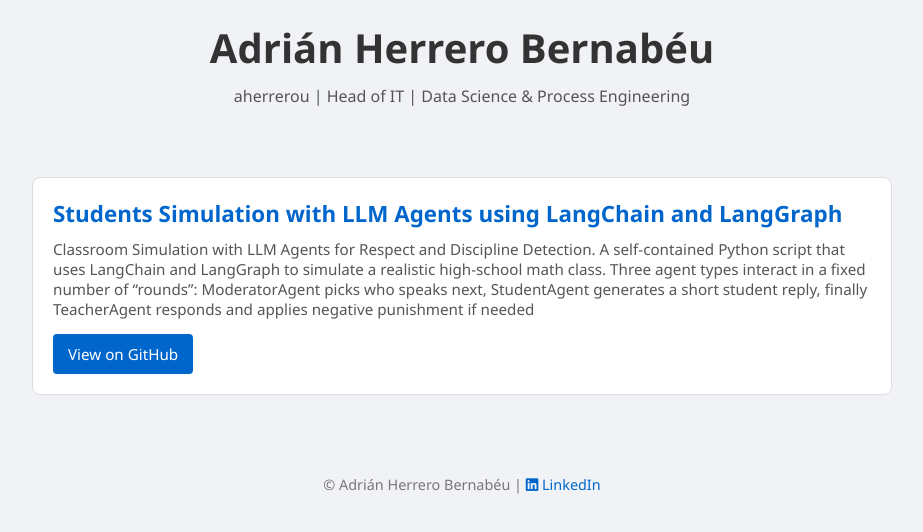
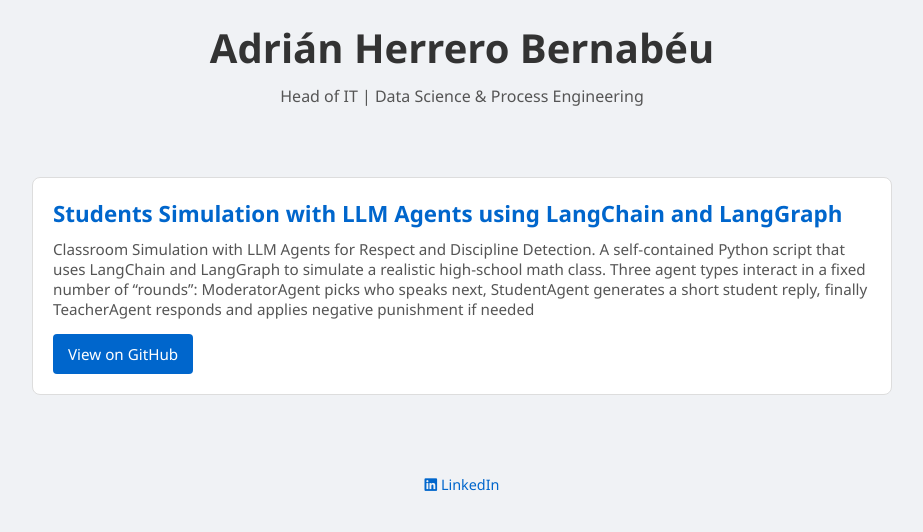
Before and after one commit to aherrerou/aherrerou.github.io, a plain HTML site: page index.html in a window 1280 px wide. Shown: the whole page, without its empty margins (178-1101 px from the left). Drawn offline with Linux system fonts and the light colour scheme.

Commit message:
Updating profile

```diff
--- a/index.html
+++ b/index.html
@@ -62,7 +62,7 @@
 <body>
   <header class="container">
     <h1>Adrián Herrero Bernabéu</h1>
-    <p class="subtitle">aherrerou | Head of IT | Data Science & Process Engineering</p>
+    <p class="subtitle">Head of IT | Data Science & Process Engineering</p>
   </header>
 
   <section class="projects container">
@@ -78,7 +78,7 @@
   </section>
 
 <footer>
-  <p>&copy; Adrián Herrero Bernabéu |
+  <p>
     <a href="https://www.linkedin.com/in/aherrerobernabeu/" target="_blank">
       <i class="fab fa-linkedin"></i> LinkedIn
     </a>
```
